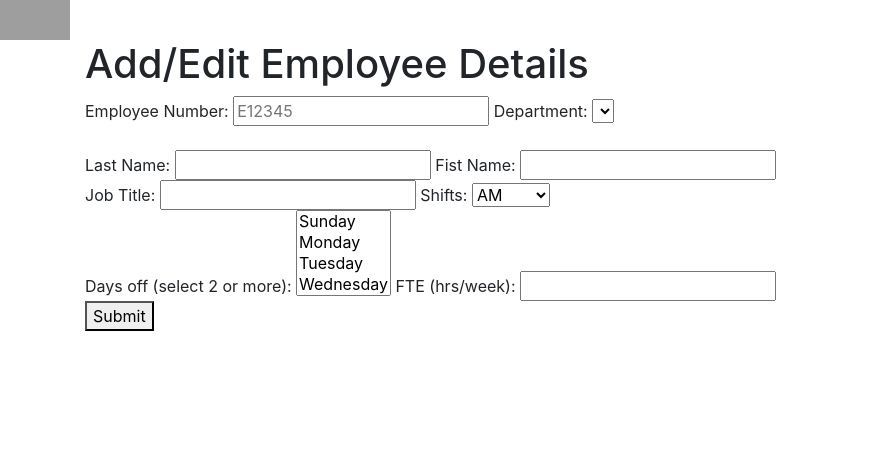
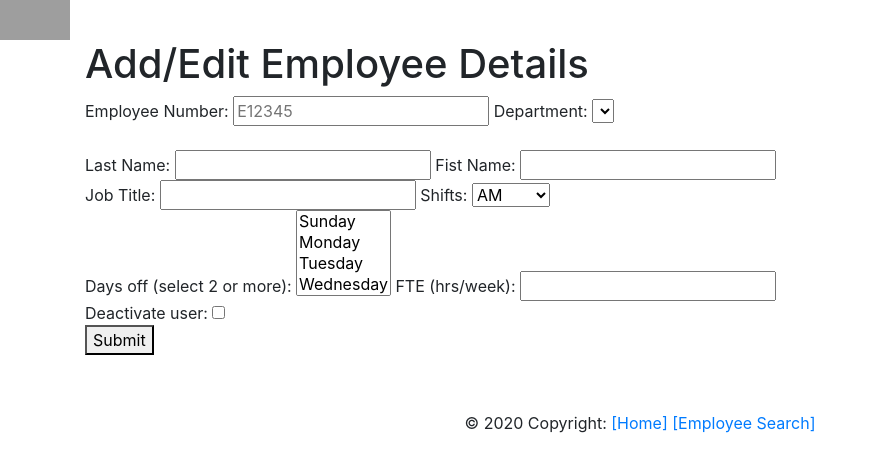
Before and after one commit to bensonmat8/EmpTime, a Flask app: page /employee in a window 1280 px wide. Shown: the top 472 px of the page, without its empty margins (0-877 px from the left). Run offline with Flask 3, Linux system fonts and the light colour scheme; lists and menus that the app fills with data are empty; parts of the project's set-up code (start-up, migrations or seed data) failed here and were passed over; some libraries are stand-ins or nearby versions; grey boxes are pictures that could not be loaded.

Commit message:
Added footer and fixed search issue

```diff
--- a/app.py
+++ b/app.py
@@ -22,7 +22,7 @@ db = scoped_session(sessionmaker(engine))
 dept = {i[1]:i[0] for i in db.execute('select * from department')}
 class employee_cl:
     "Class to store employee details"
-    def __init__(self, e_num, dept_id, first, last, title, shift, days_off, fte):
+    def __init__(self, e_num, dept_id, first, last, title, shift, days_off, fte, del_ind):
         self.e_num = e_num
         self.dept_id = dept_id
         self.first = first
@@ -43,8 +43,8 @@ class employee_cl:
         # conn = sqlite3.connect('employee.db')
         # c = conn.cursor()
         global dept
-        print(self.dept_id)
-        print(dept)
+        # print(self.dept_id)
+        # print(dept)
         try:
             dep = dept[self.dept_id]
         except:
@@ -61,7 +61,7 @@ class employee_cl:
                       'emp_id':self.e_num, 'first_name':self.first, 'last_name':self.last,
                       'title':self. title, 'shift':self.shift, 'days_off':self.days_off,
                       'fte':self.fte, 'create_time':datetime.now(), 'modify_time':datetime.now(),
-                      'create_by':'Admin', 'modify_by':'Admin', 'del_ind':'n'})
+                      'create_by':'Admin', 'modify_by':'Admin', 'del_ind': del_ind})
             db.commit()
             return 'success'
         except:
@@ -105,6 +105,11 @@ def emp_submit():
     shift = request.form.get('shift')
     days_off = request.form.getlist('days_off')
     fte = request.form.get('fte')
+    if request.form.get('del_ind'):
+         del_ind = 'Y'
+    else:
+        del_ind = 'n'
+    print(f'delete ind: {del_ind}')
     days_off = ','.join(i for i in days_off)
     emp = employee_cl(e_num, dept_id, last, first, title, shift, days_off, fte)
     result = emp.create_emp
@@ -117,13 +122,13 @@ def emp_submit():
 @app.route('/EmpSearch', methods=['GET','POST'])
 def EmpSearch():
     emp_dtl = request.form.get('emp_dtl')
-
-    try:
-        sql = """select * from employee where emp_id like '%:emp_dtl%'
-        or first_name like '%:emp_dtl%'
-        or last_name like '%:emp_dtl%'
-        """
+    print(f'Emp_dtl: {emp_dtl}')
+    if emp_dtl!=None:
+        sql = """select * from employee where emp_id = :emp_dtl
+            or first_name = :emp_dtl
+            or last_name = :emp_dtl
+            """
         emp_list = db.execute(sql, {'emp_dtl':emp_dtl})
-    except:
+    else:
         emp_list = db.execute('select * from employee')
     return render_template('EmpSearch.html', items=emp_list)
--- a/templates/EmpSearch.html
+++ b/templates/EmpSearch.html
@@ -7,7 +7,7 @@ Employee Search
 {% block body %}
 <div>
     <form action="{{ url_for('EmpSearch') }}" method="post">
-        Search the employee list by name/employee id: <input type="text" name="emp_dtl" placeholder="Emp Details" required>
+        Search the employee list by name/employee id: <input type="text" name="emp_dtl" placeholder="Emp Details">
         <button id="Submit">Submit</button>
     </form>
 </div>
--- a/templates/EmployeePage.html
+++ b/templates/EmployeePage.html
@@ -44,6 +44,8 @@ Add/Edit Employee Details
             </select>
             FTE (hrs/week): <input type="number" name="fte" required>
             <br>
+            Deactivate user: <input type="checkbox" name="del_ind" >
+            <br>
             <button id="Submit">Submit</button>
         </div>
     </form>
--- a/templates/layout.html
+++ b/templates/layout.html
@@ -14,4 +14,15 @@
         {% endblock %}
     </div>
 </body>
-</html>
+<!-- Footer -->
+<footer class="page-footer font-small mdb-color darken-3 pt-4">
+
+  <!-- Copyright -->
+  <div class="footer-copyright text-center py-3">© 2020 Copyright:
+    <a href="{{ url_for('index')}}"> [Home]   </a>
+    <a href="{{ url_for('EmpSearch')}}">   [Employee Search] </a>
+  </div>
+  <!-- Copyright -->
+
+</footer>
+<!-- Footer -->
```
